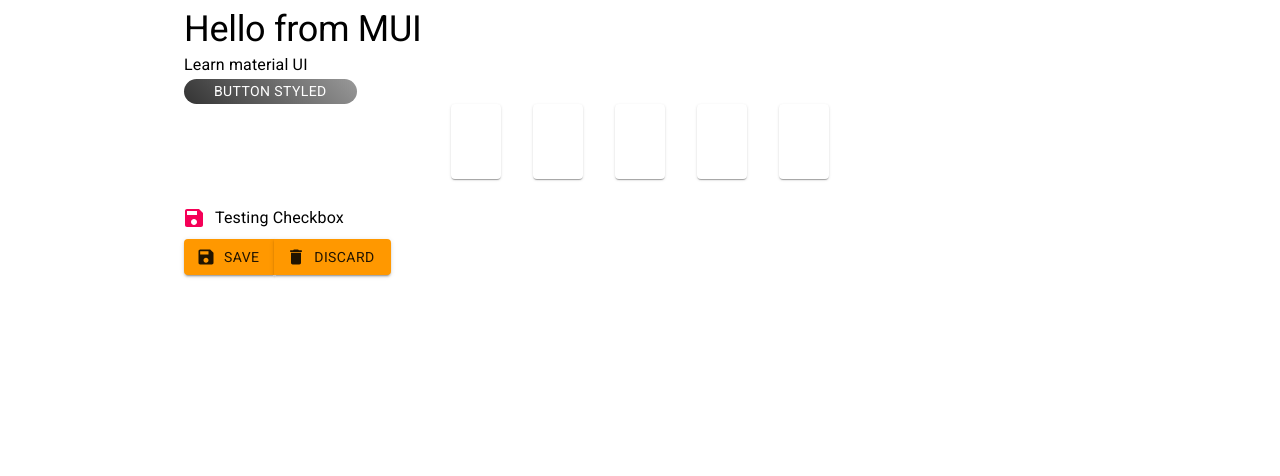
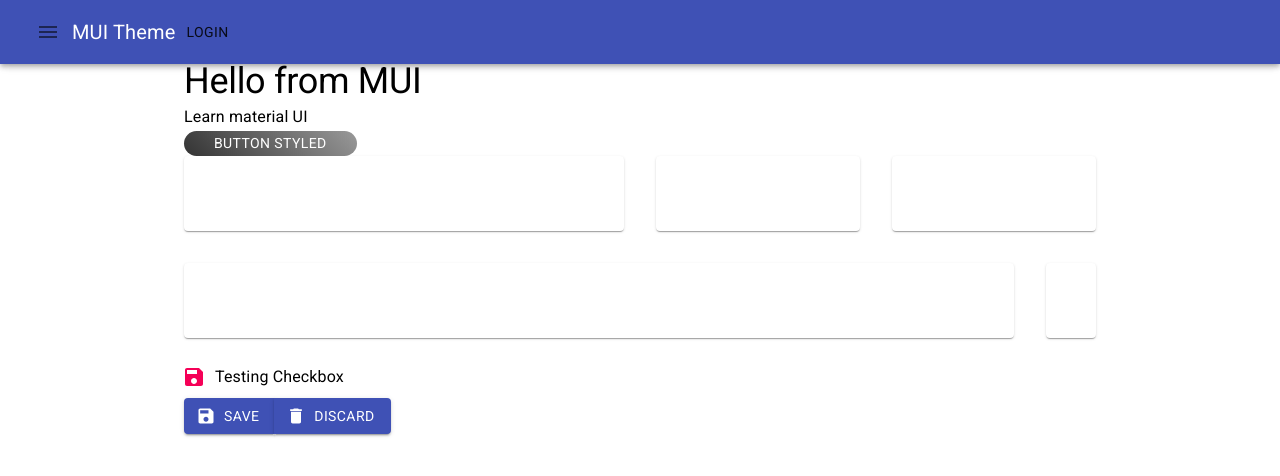
Before and after one commit to tichif/material-ui-tutorial, a React (Create React App) app: page / in a window 1280 px wide. Shown: the top 476 px of the page. Built offline with nearby package versions, Linux system fonts and the light colour scheme.

Commit message:
Work with Responsive Design and AppBar component

```diff
--- /dev/null
+++ b/src/App.css
@@ -0,0 +1,3 @@
+.app {
+  margin-top: 60px;
+}
--- a/src/App.js
+++ b/src/App.js
@@ -6,12 +6,16 @@ import FormControlLabel from '@material-ui/core/FormControlLabel'
 import SaveIcon from '@material-ui/icons/Save'
 import DeleteIcon from '@material-ui/icons/Delete'
 import { makeStyles, ThemeProvider, createMuiTheme } from '@material-ui/core/styles'
-import { orange } from '@material-ui/core/colors'
 import 'fontsource-roboto';
 import Typography from '@material-ui/core/Typography'
 import Container from '@material-ui/core/Container'
 import Paper from '@material-ui/core/Paper'
 import Grid from '@material-ui/core/Grid'
+import AppBar from '@material-ui/core/AppBar'
+import ToolBar from '@material-ui/core/ToolBar'
+import IconButton from '@material-ui/core/IconButton'
+import MenuIcon from '@material-ui/icons/Menu'
+import './App.css'
 
 
 const useStyles = makeStyles({
@@ -25,11 +29,7 @@ const useStyles = makeStyles({
 })
 
 const theme = createMuiTheme({
-  palette : {
-    primary : {
-      main : orange[500]
-    }
-  },
+
   typography : {
     h2 : {
       fontSize : 36
@@ -49,7 +49,7 @@ function CheckBoxExample()  {
     <FormControlLabel
     control={
       <Checkbox
-      icon={<DeleteIcon/>}
+      icon={<MenuIcon/>}
       checkedIcon={<SaveIcon/>}
         checked={checked}
         onChange={e => setChecked(e.target.checked)}
@@ -67,7 +67,21 @@ function App() {
   return (
     <ThemeProvider theme={theme}>
      <Container maxWidth="md">
-      <Typography variant="h2">
+       <AppBar>
+         <ToolBar>
+           <IconButton>
+            <MenuIcon />
+           </IconButton>
+           <Typography variant="h6">
+              MUI Theme
+           </Typography>
+           <Button>
+             Login
+           </Button>
+         </ToolBar>
+       </AppBar>
+     <div className="app">
+     <Typography variant="h2">
         Hello from MUI
       </Typography>
       <Typography variant="subtitle1">
@@ -76,17 +90,17 @@ function App() {
       <ButtonStyled />
       <br />
       <Grid container spacing={4} justify="center">
-        <Grid item>
-          <Paper style={{ height : '75px', width : '50px' }} />
+        <Grid item xs={12} sm={6}>
+          <Paper style={{ height : '75px', width : '100%' }} />
         </Grid>
-        <Grid item>
-          <Paper style={{ height : '75px', width : '50px' }} />
+        <Grid item lg={3}>
+          <Paper style={{ height : '75px', width : '100%' }} />
         </Grid>
-        <Grid item>
-          <Paper style={{ height : '75px', width : '50px' }} />
+        <Grid item lg={3}>
+          <Paper style={{ height : '75px', width : '100%' }} />
         </Grid>
-        <Grid item>
-          <Paper style={{ height : '75px', width : '50px' }} />
+        <Grid item xs>
+          <Paper style={{ height : '75px', width : '100%' }} />
         </Grid>
         <Grid item>
           <Paper style={{ height : '75px', width : '50px' }} />
@@ -103,6 +117,7 @@ function App() {
        Discard
      </Button>
      </ButtonGroup>
+     </div>
      </Container>
     </ThemeProvider>
   );
```
